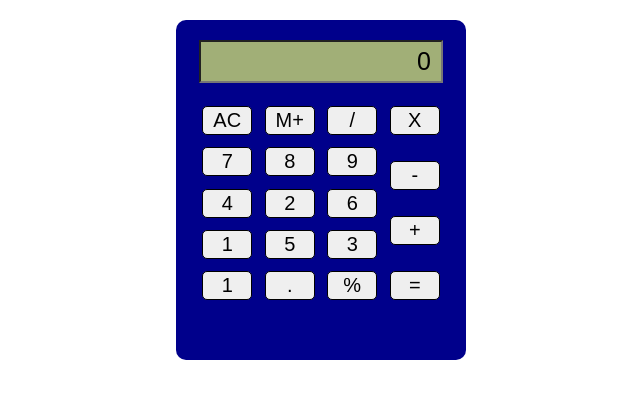
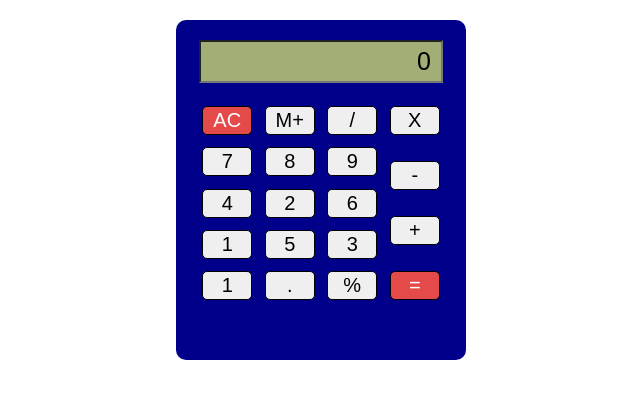
Before and after one commit to yashkohakade18/Calculator-Design, a plain HTML site: page index.html in a window 1280 px wide. Shown: the whole page, without its empty margins (319-959 px from the left). Drawn offline with Linux system fonts and the light colour scheme.

Commit message:
css updated

```diff
--- a/css/calculator.css
+++ b/css/calculator.css
@@ -40,3 +40,11 @@
     box-shadow: 0 0 5px 0 whitesmoke;
     transition: 0.5s;
 }
+.ac{
+    background-color: rgb(228, 74, 74);
+    color: white;
+}
+.equals{
+    background-color: rgb(228, 74, 74);
+    color: white;
+}
--- a/index.html
+++ b/index.html
@@ -11,7 +11,7 @@
         <input type="text" value="0" class="screen"/>
 
         <div class="buttons-container">
-            <button class="button" class="all-clear">AC</button>
+            <button class="button ac">AC</button>
             <button class="button">7</button>
             <button class="button">4</button>
             <button class="button">1</button>
@@ -32,7 +32,7 @@
             <button class="button">X</button>
             <button class="button">-</button>
             <button class="button">+</button>
-            <button class="button">=</button>
+            <button class="button equals">=</button>
 
         </div>
     </div>
```
